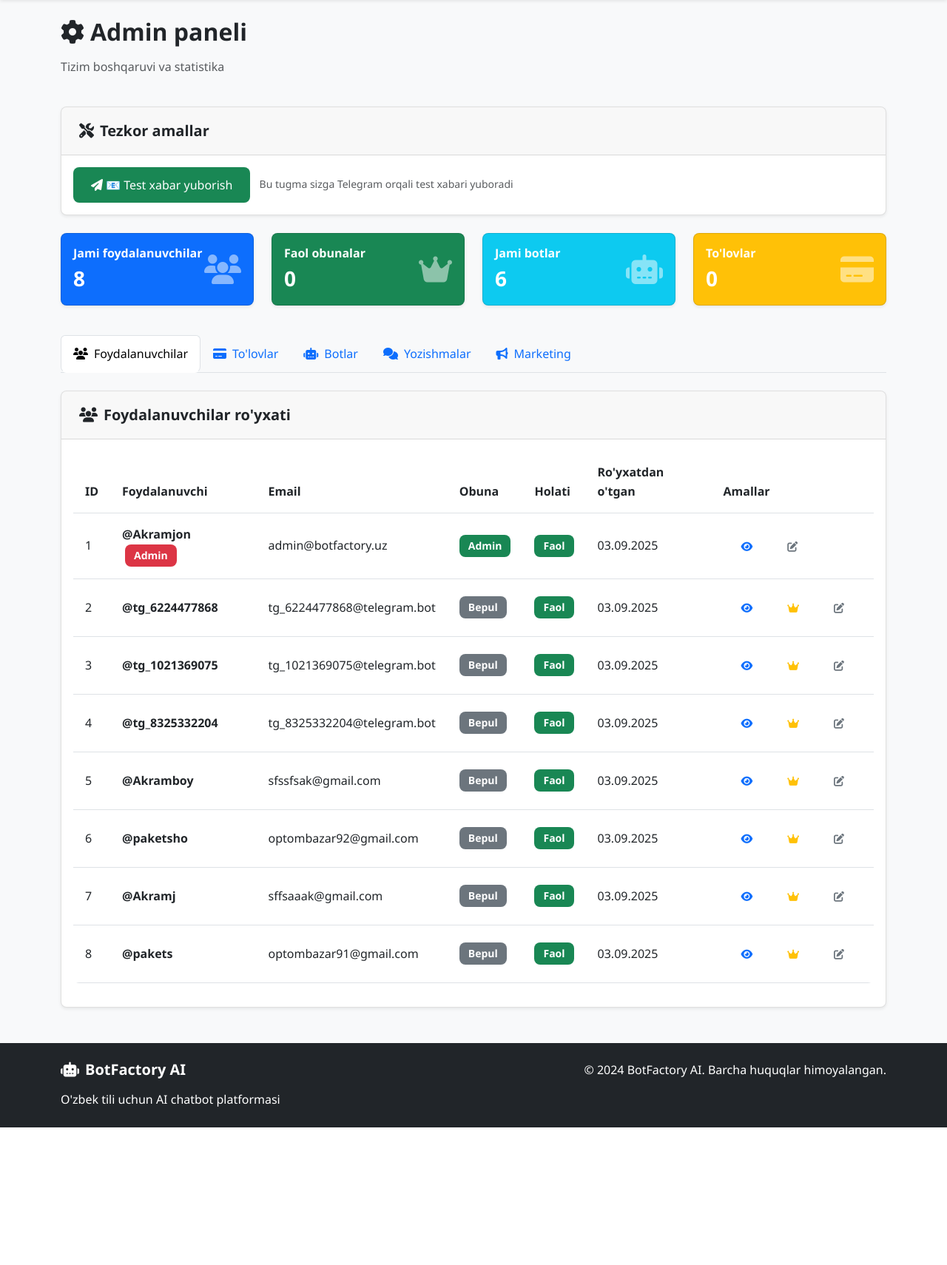
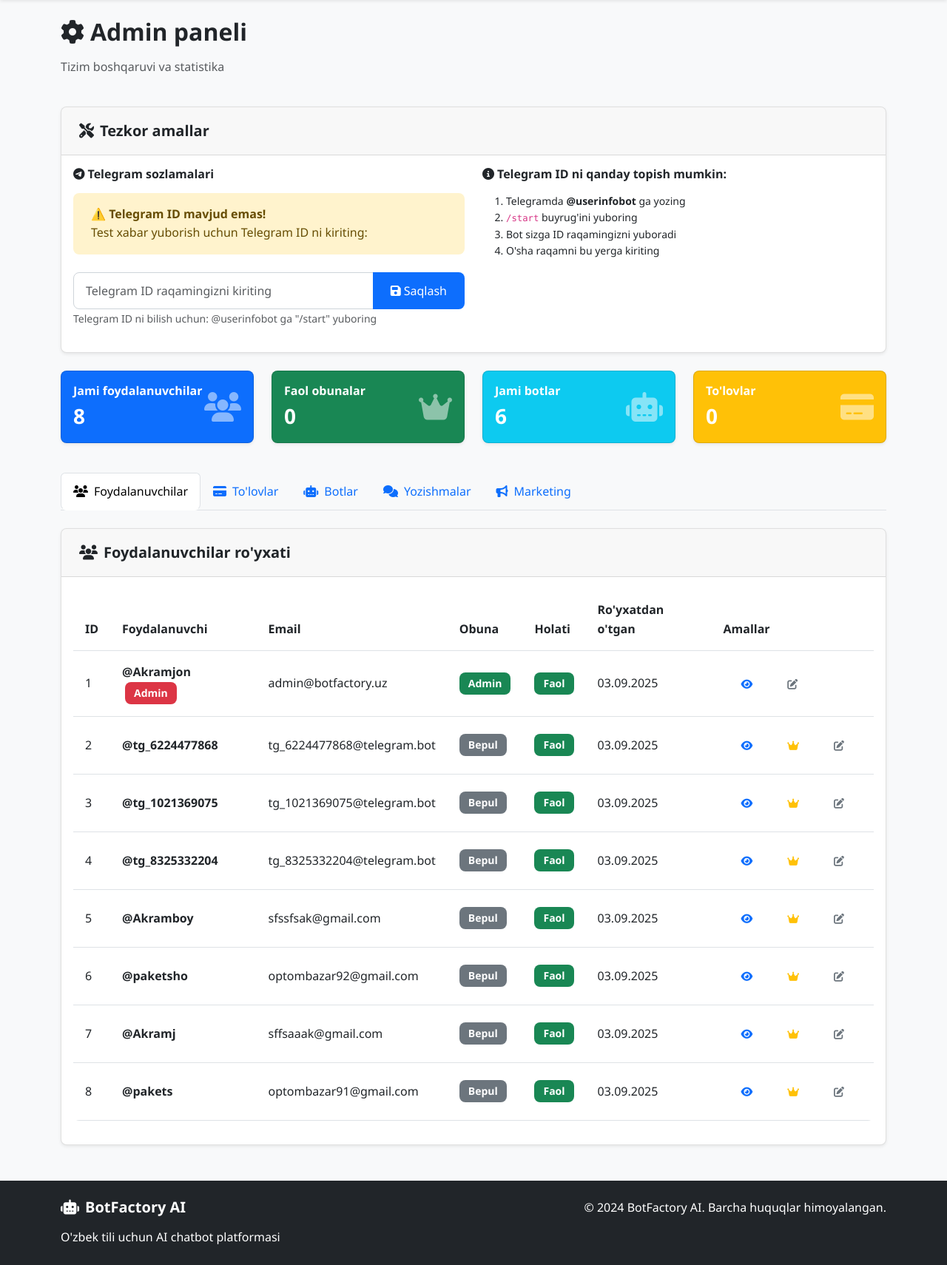
Before and after one commit to listdata001-collab/ChatbotFactory, a Flask app: page /admin in a window 1280 px wide. Shown: the part 82-1792 px from the top of the page at 74% size. Before the commit the page ends 1606 px from the top, so only its background shows below. Run offline with Flask 3, Linux system fonts and the light colour scheme; a user stored in the database is signed in; some libraries are stand-ins or nearby versions.

Commit message:
Add functionality to set and save Telegram IDs for users
Implement a new route `/admin/set_telegram_id` to handle POST requests for saving the user's Telegram ID, update the admin template to include a form for setting the Telegram ID, and provide instructions on how to find the Telegram ID.

Replit-Commit-Author: Agent
Replit-Commit-Session-Id: 77ebb8d2-4458-4db6-af25-5e62925fd253
Replit-Commit-Checkpoint-Type: full_checkpoint
Replit-Commit-Screenshot-Url: https://storage.googleapis.com/screenshot-production-us-central1/45a2dde4-c22e-43d4-bf0e-885bd88c3fea/77ebb8d2-4458-4db6-af25-5e62925fd253/JDu1ex7

```diff
--- a/routes.py
+++ b/routes.py
@@ -88,6 +88,27 @@ def test_message():
                 flash('❌ Test xabarini yuborishda xatolik yuz berdi!', 'error')
         else:
             flash('❌ Telegram ID topilmadi. Avval botga /start buyrug\'ini yuboring!', 'error')
+
+    except Exception as e:
+        flash(f'❌ Xatolik: {str(e)}', 'error')
+
+    return redirect(url_for('main.admin'))
+
+@main_bp.route('/admin/set_telegram_id', methods=['POST'])
+@login_required
+def set_telegram_id():
+    if not current_user.is_admin:
+        flash('Sizda admin huquqi yo\'q!', 'error')
+        return redirect(url_for('main.dashboard'))
+
+    try:
+        telegram_id = request.form.get('telegram_id')
+        if telegram_id and telegram_id.isdigit():
+            current_user.telegram_id = telegram_id
+            db.session.commit()
+            flash('✅ Telegram ID muvaffaqiyatli saqlandi!', 'success')
+        else:
+            flash('❌ To\'g\'ri Telegram ID kiriting (faqat raqamlar)!', 'error')
 
     except Exception as e:
         flash(f'❌ Xatolik: {str(e)}', 'error')
--- a/templates/admin.html
+++ b/templates/admin.html
@@ -19,12 +19,43 @@
                 <h5 class="mb-0"><i class="fas fa-tools me-2"></i>Tezkor amallar</h5>
             </div>
             <div class="card-body">
-                <form method="POST" action="{{ url_for('main.test_message') }}" style="display: inline;">
-                    <button type="submit" class="btn btn-success me-2">
-                        <i class="fas fa-paper-plane me-1"></i>📧 Test xabar yuborish
-                    </button>
-                </form>
-                <small class="text-muted">Bu tugma sizga Telegram orqali test xabari yuboradi</small>
+                <div class="row">
+                    <div class="col-md-6">
+                        <!-- Telegram ID Settings -->
+                        <h6><i class="fab fa-telegram me-1"></i>Telegram sozlamalari</h6>
+                        {% if current_user.telegram_id %}
+                        <p><strong>Sizning Telegram ID:</strong> <span class="badge bg-success">{{ current_user.telegram_id }}</span></p>
+                        <form method="POST" action="{{ url_for('main.test_message') }}" style="display: inline;">
+                            <button type="submit" class="btn btn-success me-2">
+                                <i class="fas fa-paper-plane me-1"></i>📧 Test xabar yuborish
+                            </button>
+                        </form>
+                        {% else %}
+                        <div class="alert alert-warning">
+                            <strong>⚠️ Telegram ID mavjud emas!</strong><br>
+                            Test xabar yuborish uchun Telegram ID ni kiriting:
+                        </div>
+                        <form method="POST" action="{{ url_for('main.set_telegram_id') }}" class="mb-3">
+                            <div class="input-group">
+                                <input type="text" name="telegram_id" class="form-control" placeholder="Telegram ID raqamingizni kiriting" required>
+                                <button type="submit" class="btn btn-primary">
+                                    <i class="fas fa-save me-1"></i>Saqlash
+                                </button>
+                            </div>
+                            <small class="text-muted">Telegram ID ni bilish uchun: @userinfobot ga "/start" yuboring</small>
+                        </form>
+                        {% endif %}
+                    </div>
+                    <div class="col-md-6">
+                        <h6><i class="fas fa-info-circle me-1"></i>Telegram ID ni qanday topish mumkin:</h6>
+                        <ol class="small">
+                            <li>Telegramda <strong>@userinfobot</strong> ga yozing</li>
+                            <li><code>/start</code> buyrug'ini yuboring</li>
+                            <li>Bot sizga ID raqamingizni yuboradi</li>
+                            <li>O'sha raqamni bu yerga kiriting</li>
+                        </ol>
+                    </div>
+                </div>
             </div>
         </div>
     </div>
```
Also changed, not shown: attached_assets/image_1756916777504.png (added), attached_assets/image_1756916810828.png (added), instance/botfactory.db.
